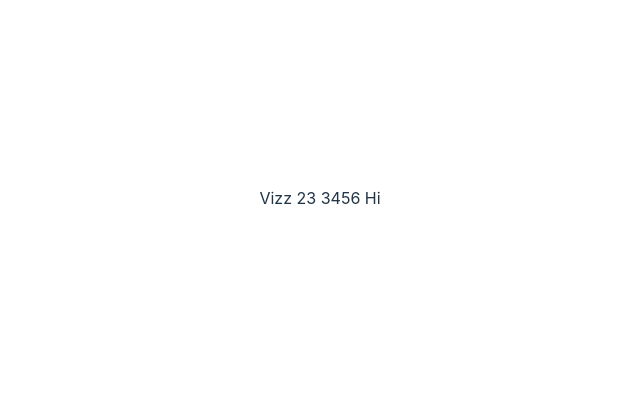
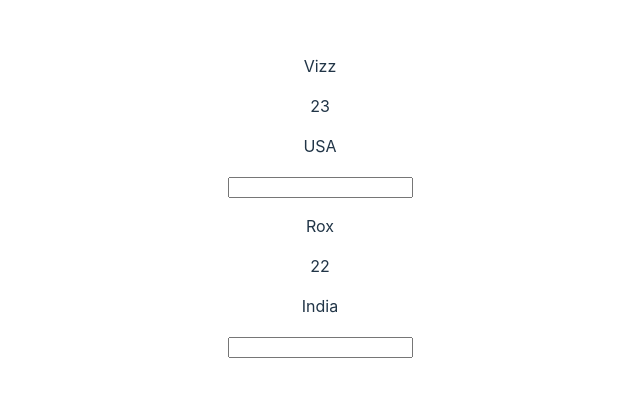
Before and after one commit to VishnurajVizz/react-learning, a React (Vite) app: page / in a window 1280 px wide. Shown: the part 202-598 px from the top of the page, without its empty margins (320-960 px from the left). Built offline with nearby package versions, Linux system fonts and the light colour scheme.

Commit message:
TS with React

```diff
--- a/src/App.tsx
+++ b/src/App.tsx
@@ -1,21 +1,21 @@
-import './App.css'
+import "./App.css";
+import Person from "./Person";
 
 function App() {
+  // const name:string = 'Vizz'
+  // const age:number=23
+  // const isActive:boolean=true
+  // const ratings:number[] = [3,4,5,6]
 
-  let name:string = 'Vizz'
-  let age:number=23
-  let isActive:boolean=true
-  let ratings:number[] = [3,4,5,6]
-
-  let person:any = 3
-  person="Hi"
-
+  // let person:any = 3
+  // person="Hi"
 
   return (
     <>
-      {name} {age} {isActive} {ratings} {person}
+      <Person name="Vizz" age={23} country="USA" isActive={true} />
+      <Person name="Rox" age={22} isActive={true} />
     </>
-  )
+  );
 }
 
-export default App
+export default App;
--- /dev/null
+++ b/src/Person.tsx
@@ -0,0 +1,33 @@
+import { useState } from "react";
+
+interface Person {
+  name: string;
+  age?: number;
+  isActive: boolean;
+  country?: string;
+}
+
+export default function Person({
+  name,
+  age,
+  isActive,
+  country = "India",
+}: Person) {
+  const [desc, setDesc] = useState<string | null>(null);
+  const handleChange = (e: React.ChangeEvent<HTMLInputElement>) => {
+    setDesc(e.target.value);
+  };
+  return (
+    <div>
+      {isActive&&
+        (<>
+          <p>{name}</p>
+          <p>{age}</p>
+          <p>{country}</p>
+          <p>{desc && desc}</p>
+          <input onChange={(e) => handleChange(e)} />
+        </>)
+      }
+    </div>
+  );
+}
```
